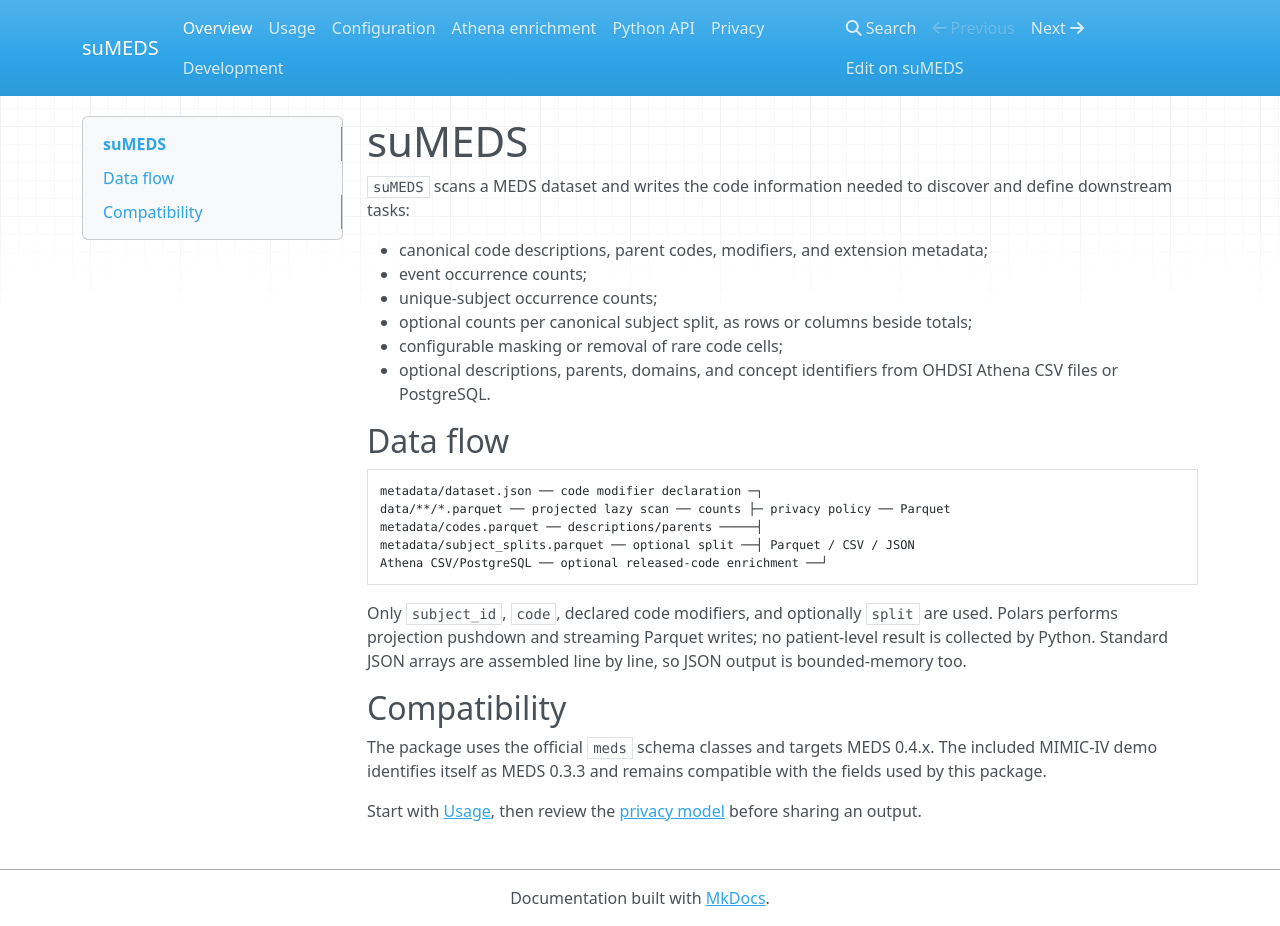
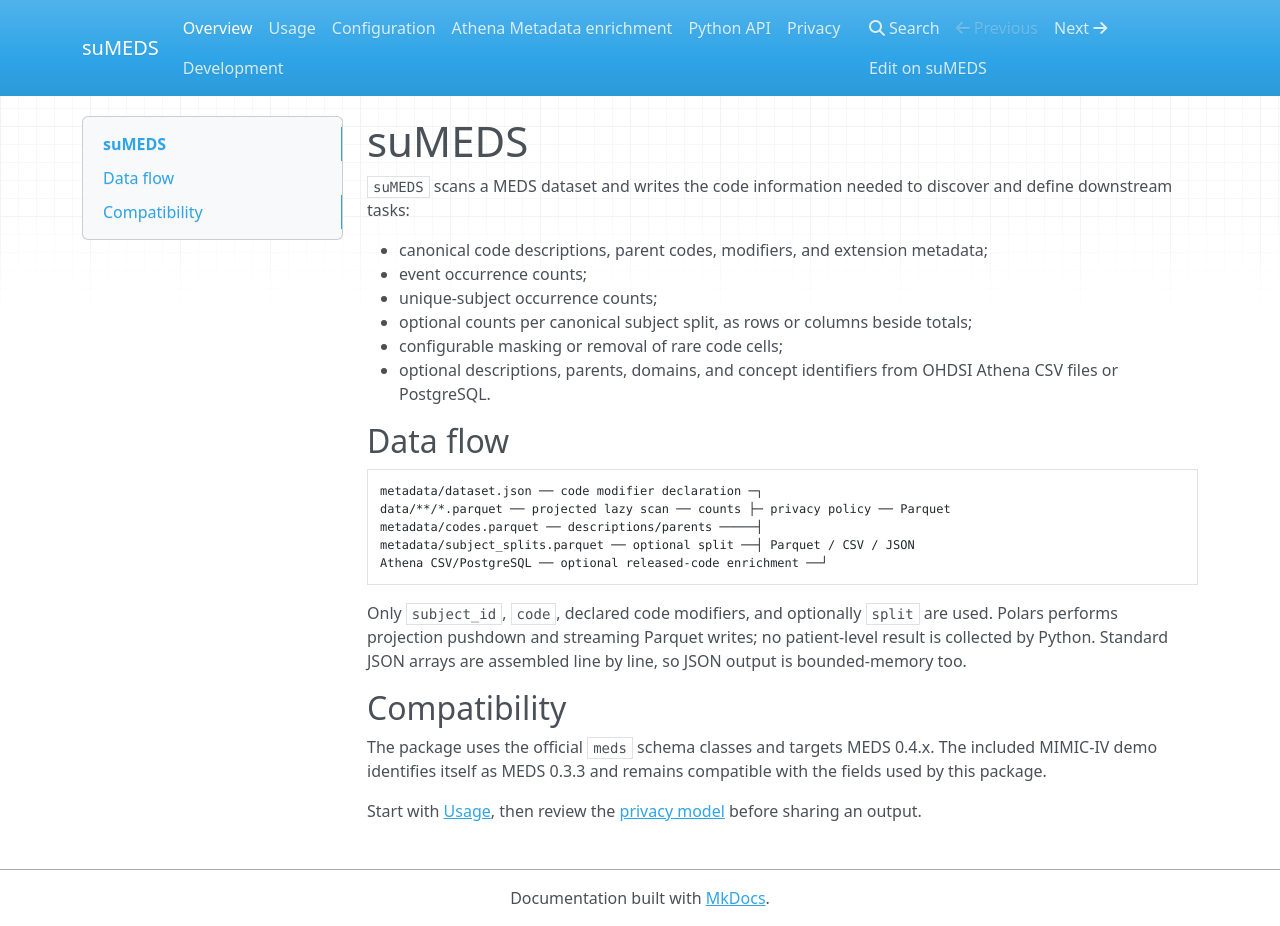
Before and after one commit to rvandewater/suMEDS, an MkDocs documentation site: the page built from docs/index.md, in a window 1280 px wide and 926 px high. Built offline with MkDocs 1.6.1, drawn with Linux system fonts in a browser that asks for light colours; nearby versions of some CDN libraries.

Commit message:
documentation

```diff
--- a/mkdocs.yml
+++ b/mkdocs.yml
@@ -7,7 +7,7 @@ nav:
   - Overview: index.md
   - Usage: usage.md
   - Configuration: configuration.md
-  - Athena enrichment: enrichment.md
+  - Athena Metadata enrichment: enrichment.md
   - Python API: api.md
   - Privacy: privacy.md
   - Development: development.md
```
